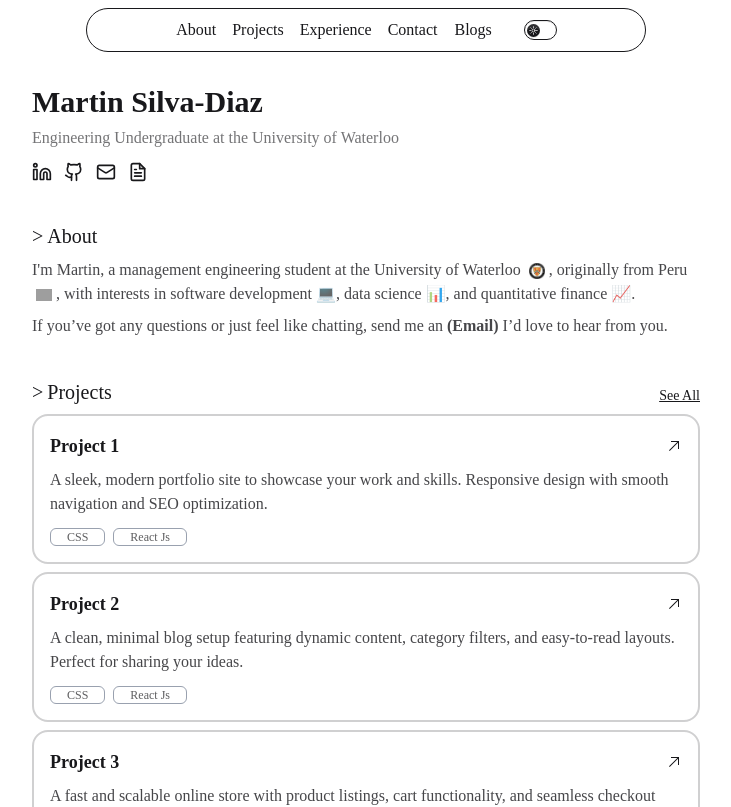
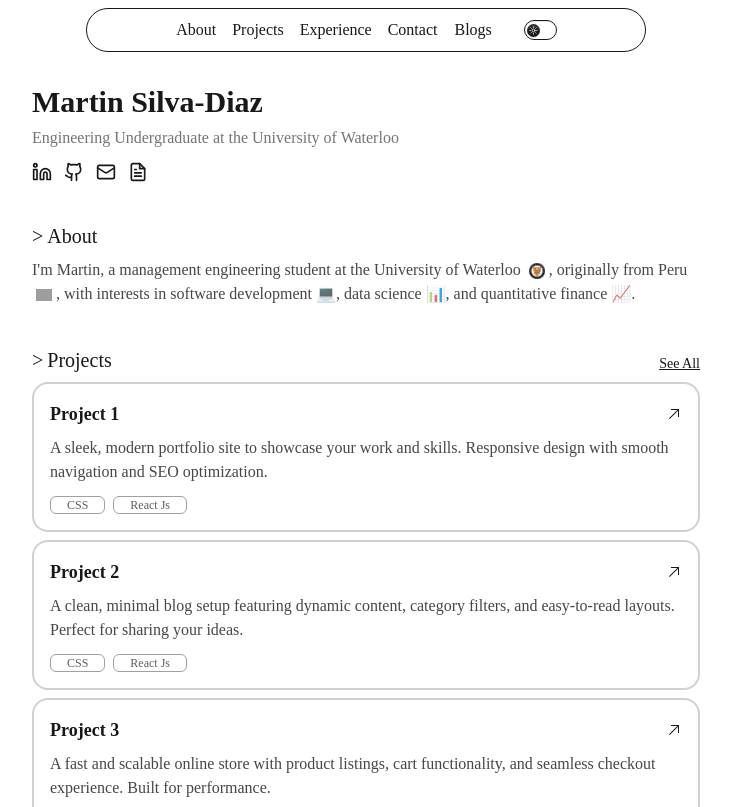
Before and after one commit to msilvadiaz/portfolio-website, a Next.js app: page / in a window 1280 px wide. Shown: the top 807 px of the page, without its empty margins (274-1005 px from the left). Built offline with nearby package versions, Linux system fonts and the light colour scheme; grey boxes are pictures that could not be loaded; a web font is replaced by a local one.

Commit message:
modified text

```diff
--- a/src/app/components/About.jsx
+++ b/src/app/components/About.jsx
@@ -26,17 +26,6 @@ export default function About() {
             , with interests in software development 💻, data science 📊, and
             quantitative finance 📈.
           </p>
-
-          <p className="text-base text-base-content/80">
-            If you’ve got any questions or just feel like chatting, send me an{" "}
-            <a
-              href={`mailto:${about.email}`}
-              className="font-bold hover:underline cursor-pointer"
-            >
-              (Email)
-            </a>{" "}
-            I’d love to hear from you.
-          </p>
         </div>
       </div>
     </>
```
